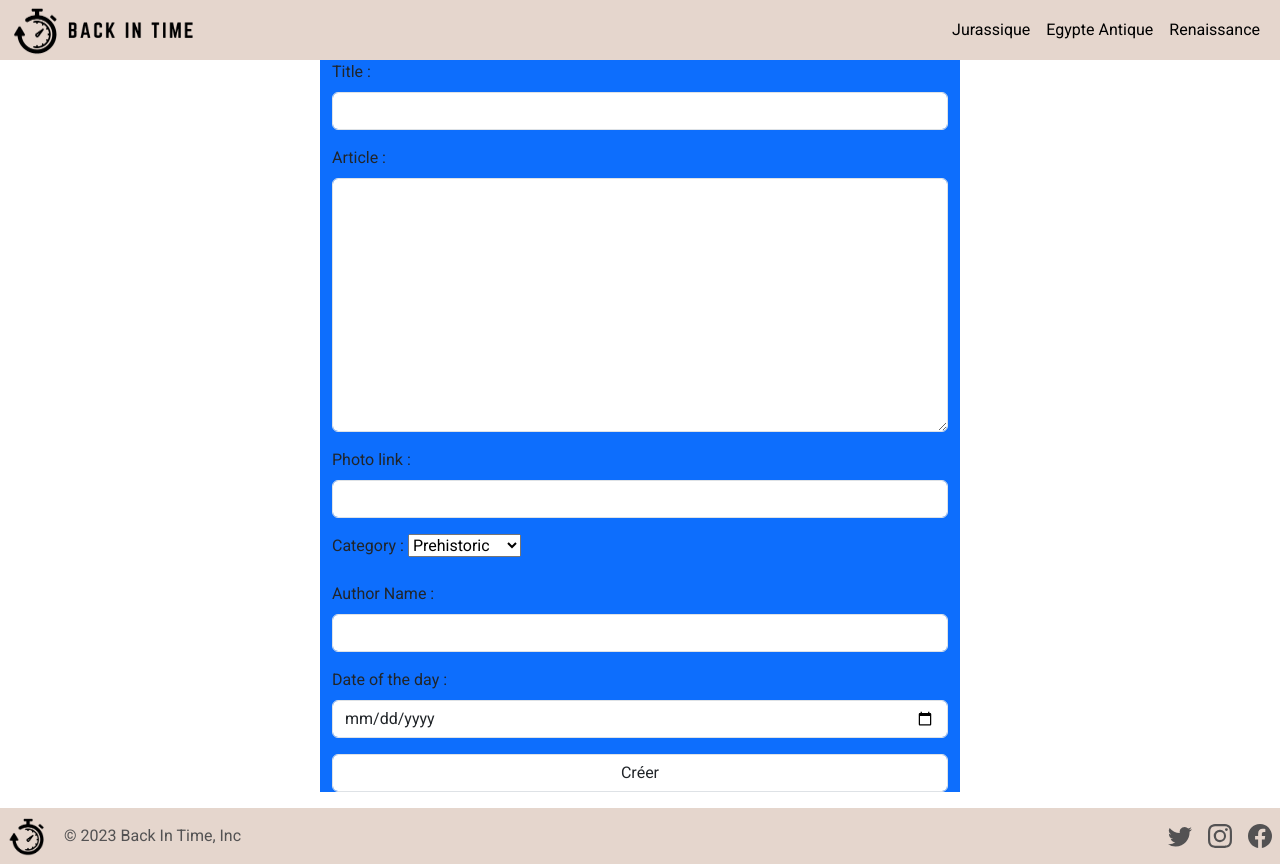
After one commit to WildCodeSchool/032023_P2_Php_Lyon_Back_In_Time, a PHP site: template src/View/Article/addArticle.html.twig in a window 1280 px wide. The commit adds this page. Run offline with PHP 8.4, Linux system fonts and the light colour scheme; the template is opened without the code that fills it, so the values that code supplies are empty; some libraries are stand-ins or nearby versions.

Commit message:
We now have a working form

```diff
--- /dev/null
+++ b/src/View/Article/addArticle.html.twig
@@ -0,0 +1,45 @@
+{% extends 'layout.html.twig' %}
+
+{% block content %}
+<div class="container w-50 bg-primary">
+    <form method="post">
+        <p>
+            <label for="title" class="form-label font-weight-bold">Title :</label>
+            <input type="text" name="title" id="title" class="form-control">
+        </p>
+
+        <p>
+            <label for="content" class="form-label font-weight-bold">Article :</label>
+            <textarea type="text" name="content" id="content" class="form-control" cols="30" rows="10"></textarea>
+        </p>
+
+        <p>
+            <label for="photo" class="form-label font-weight-bold">Photo link :</label>
+            <input type="url" name="photo" id="photo" class="form-control">
+        </p>
+
+        <p>
+            <label for="category" class="form-label font-weight-bold">Category :</label>
+            <select name="category" id="category">
+                <option>Prehistoric</option>
+                <option>Egypt</option>
+                <option>Renaissance</option>
+            </select>
+        </p>
+
+        <p>
+            <label for="author" class="form-label font-weight-bold">Author Name :</label>
+            <input type="text" name="author" id="author" class="form-control">
+        </p>
+
+        <p>
+            <label for="date" class="form-label ">Date of the day :</label>
+            <input type="date" name="date" id="date" class="form-control">
+        </p>
+
+        <p>
+            <input type="submit" value="Créer" class="form-control">
+        </p>
+    </form>
+</div>
+{% endblock %}
--- a/src/View/Home/index.html.twig
+++ b/src/View/Home/index.html.twig
@@ -26,5 +26,6 @@
 
 <p>FIRST TEST PAGE <a href="/newPage">Here is a new page</a>.</p>
 <p>Liste des articles <a href="/articles/liste">Liste articles</a>.</p>
+<p>Time for a new article!      <a href="/articles/add">Over here!</a></p>
 <p>Find a complete CRUD example on <a href="/items">items</a> page.</p>
 {% endblock %}
--- a/src/routes.php
+++ b/src/routes.php
@@ -20,4 +20,5 @@ return [
     'Accueil' => ['HomeController', 'index',],
     'articles/liste' => ['ArticleController', 'articleList',],
     'articles/show' => ['ArticleController', 'show', ['id']],
+    'articles/add' => ['ArticleController', 'add',],
 ];
```
Also changed, not shown: src/Controller/ArticleController.php (+9 -12 lines), src/Model/ArticleManager.php (+11 -5 lines).
